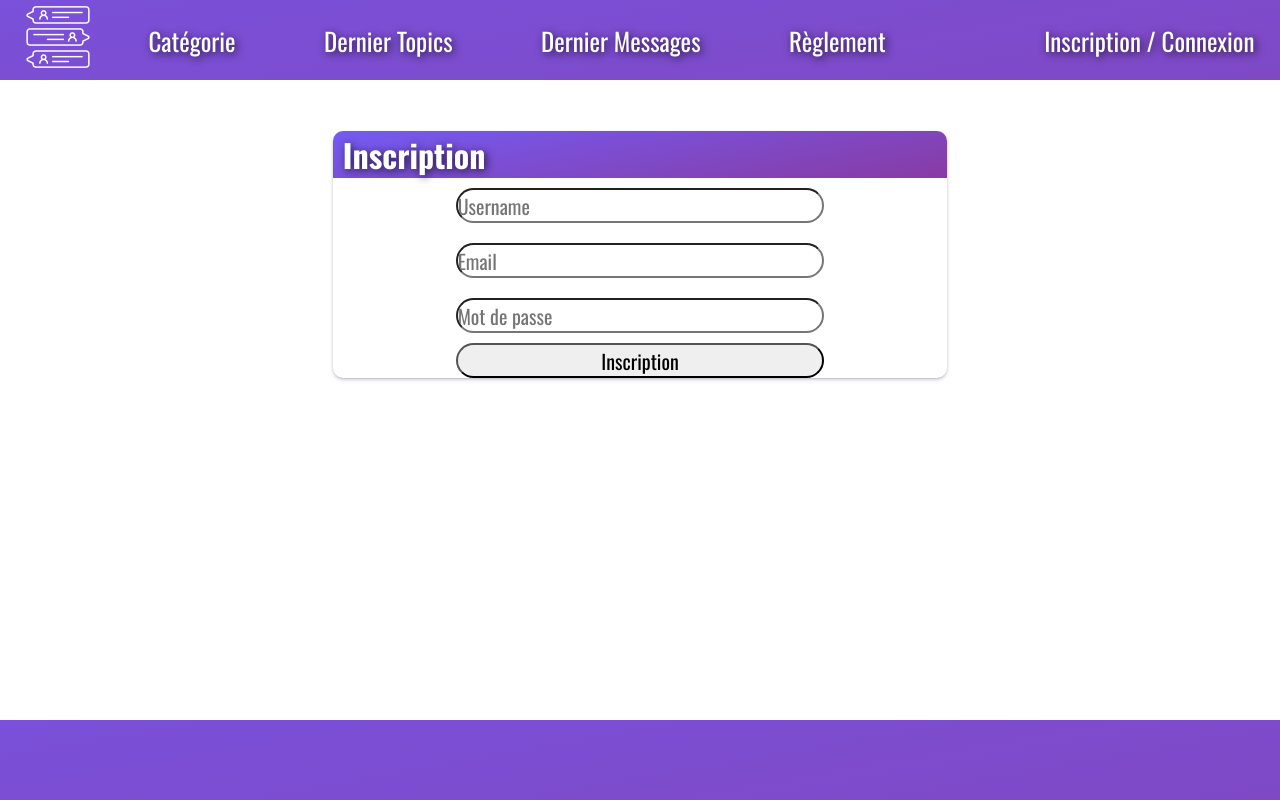
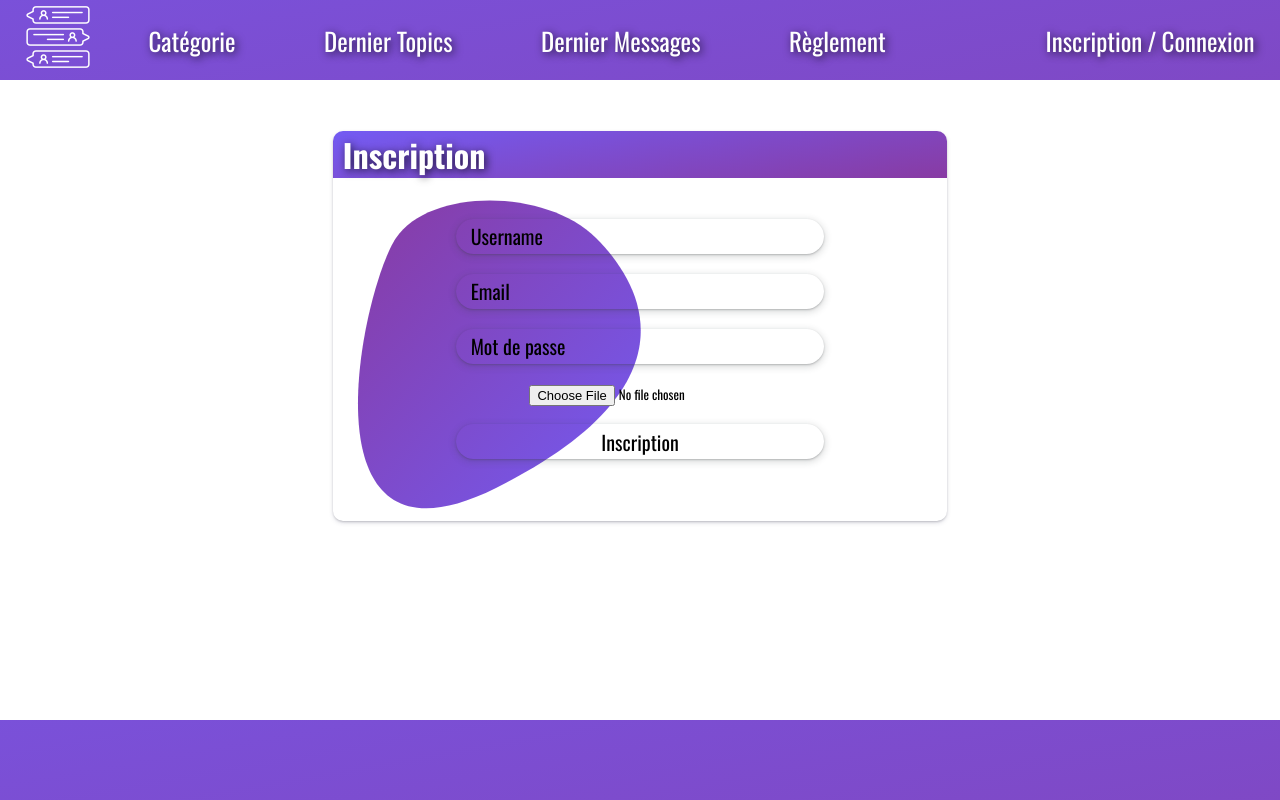
Before and after one commit to D0000ds/Forum-Pdo, a PHP site: template Forum/view/security/register.php in a window 1280 px wide. Run offline with PHP 8.4, Linux system fonts and the light colour scheme; the template is opened without the code that fills it, so the values that code supplies are empty.

Commit message:
Add files via upload

```diff
--- a/Forum/app/AbstractController.php
+++ b/Forum/app/AbstractController.php
@@ -11,7 +11,7 @@
                 $url = $ctrl ? "/".$ctrl : "";
                 $url.= $action ? "/".$action : "";
                 $url.= $id ? "/".$id : "";
-                $url.= ".html";
+                $url.= "";
             }
             else $url = "/";
             header("Location: $url");
--- a/Forum/public/css/style.css
+++ b/Forum/public/css/style.css
@@ -63,6 +63,10 @@ footer {
     text-align: right;
     margin-right: 2%;
     text-shadow: 2px 2px 9px rgba(0,0,0,0.73);
+    display: flex;
+    justify-content: end;
+    align-items: center;
+    gap: 5px;
 }
 
 .burger {
@@ -306,6 +310,8 @@ main {
     display: flex;
     justify-content: center;
     width: 100%;
+    margin-top: 5%;
+    margin-bottom: 10%;
 }
 
 .form-incription{
@@ -320,13 +326,57 @@ main {
     margin-bottom: 10px;
     height: 35px;
     font-size: 20px;
+    text-indent: 15px;
+    border: 0;
+    box-shadow: rgba(60, 64, 67, 0.3) 0px 1px 2px 0px, rgba(60, 64, 67, 0.15) 0px 2px 6px 2px;
+    background-color: transparent;
 }
 
 .form-inscription-submit {
+    margin-top: 5%;
     text-align: center;
     border-radius: 20px;
     height: 35px;
     font-size: 20px;
+    cursor: pointer;
+    border: 0;
+    box-shadow: rgba(60, 64, 67, 0.3) 0px 1px 2px 0px, rgba(60, 64, 67, 0.15) 0px 2px 6px 2px;
+    background-color: transparent;
+}
+
+.form-inscription-profile-picture{
+    margin-top: 10px;
+    font-size: 13px;
+    margin-left: 20%;
+}
+
+.container-form-inscription svg{
+    position: fixed;
+    z-index: -1;
+    top: 11%;
+    right: 30%;
+}
+
+.figure-profile-picture {
+    display: flex;
+    justify-content: end;
+}
+
+.profile-picture {
+    width: 75px;
+    height: 75px;
+    border-radius: 100px;
+    object-fit: cover;
+}
+
+.message-verif {
+    font-size: 19px;
+    color: #e4717a;
+}
+
+.panel ul{
+    display: flex;
+    flex-direction: column;
 }
 
 @keyframes Gradient {
@@ -381,6 +431,16 @@ main {
 .hoverNav:hover::after {
     transform: scale(1, 1);
 }
+
+.form-inscription-input::placeholder{
+    color: black;
+}
+
+.form-inscription-submit:hover{
+    background: linear-gradient(350deg, #883ba3, #735bf3);
+    animation: Gradient 6s ease infinite;
+    color: white;
+}
 /* *********************************MEDIA********************************************************* */
 @media (max-width: 700px) {
     .nav{
@@ -420,6 +480,7 @@ main {
         top: 170px;
         text-align: center;
         z-index: 5;
+
 
     }
 
@@ -494,6 +555,9 @@ main {
     .container-InfoUser {
         width: 60%;
     }
+    .profile-picture {
+        display: none;
+    }
 }
 @media screen and (min-width: 701px)and (max-width: 1080px){
     .nav {
--- a/Forum/view/security/register.php
+++ b/Forum/view/security/register.php
@@ -4,11 +4,24 @@
             <h1>Inscription</h1>
         </div>
         <div class="container-form-inscription">
-            <form action="" method="post" class="form-incription">
-                <input type="text" name="" class="form-inscription-input" placeholder="Username"/>
-                <input type="email" name="" class="form-inscription-input" placeholder="Email">
-                <input type="password" name="" class="form-inscription-input" placeholder="Mot de passe">
-                <input type="submit" value="Inscription" class="form-inscription-submit">
+            <svg width="600" height="600" xmlns="http://www.w3.org/2000/svg">
+                <linearGradient id="gradient" x1="0%" y1="0%" x2="100%" y2="100%">
+                    <stop offset="0%" stop-color="#883ba3">
+                    <animate attributeName="stop-color" values="#883ba3;#735bf3;#883ba3" dur="6s" repeatCount="indefinite" />
+                    </stop>
+                    <stop offset="100%" stop-color="#735bf3">
+                    <animate attributeName="stop-color" values="#735bf3;#883ba3;#735bf3" dur="6s" repeatCount="indefinite" />
+                    </stop>
+                </linearGradient>
+                <path d="M300,150C350,200,400,300,200,400S66.5,200,100,150C133.5,100,250,100,300,150"
+                fill="url(#gradient)" />
+            </svg>
+            <form action="index.php?ctrl=security&action=register" method="post" class="form-incription">
+                <input type="text" name="pseudo" class="form-inscription-input" placeholder="Username" minlength="4" maxlength="12"  required >
+                <input type="email" name="email" class="form-inscription-input" placeholder="Email" required >
+                <input type="password" name="password" class="form-inscription-input" placeholder="Mot de passe" minlength="8" maxlength="24" pattern="(?=.*\d)(?=.*[a-z])(?=.*[A-Z]).{8,}" title="Doit contenir au moins un chiffre et une lettre majuscule et minuscule, et au moins 8 caractères." required>
+                <input type="file" name="picture" class="form-inscription-profile-picture">
+                <input type="submit" name="register" value="Inscription" class="form-inscription-submit" required>
             </form>
         </div>
     </div>
```
Also changed, not shown: Forum/controller/SecurityController.php (+44 -1 lines), Forum/model/entities/User.php (+6 -6 lines), Forum/model/managers/UserManager.php (+11 -0 lines), Forum/view/security/login.php (+26 -1 lines), Forum/view/template.php (+24 -5 lines), Forum/public/img/fiat500.jpg (added), Forum/public/js/script.js (line endings or trailing spaces).
